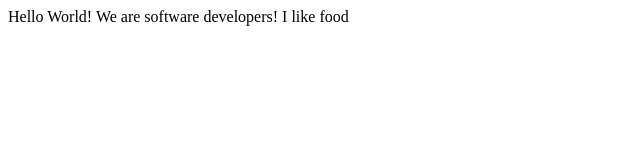
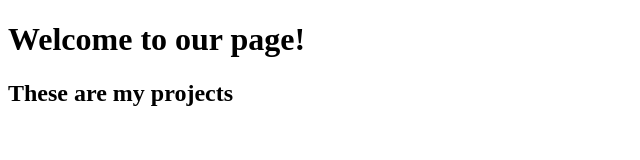
Before and after one commit to varo-102/Microverse-Challenge-Henry-D-and-Alvaro-T, a plain HTML site: page index.html in a window 1280 px wide. Shown: the whole page, without its empty margins (0-640 px from the left). Drawn offline with Linux system fonts and the light colour scheme.

Commit message:
'added project section and title'

```diff
--- a/index.html
+++ b/index.html
@@ -4,8 +4,12 @@
 
     </head>
     <body>
-        Hello World! We are software developers!
-        I like food
+        <div id="welcome-section">
+            <h1>Welcome to our page!</h1>
+        <div id="project-section" >
+            <h2>These are my projects</h2>
+            </div>
+        </div>
 
     </body>
 </html>
```
